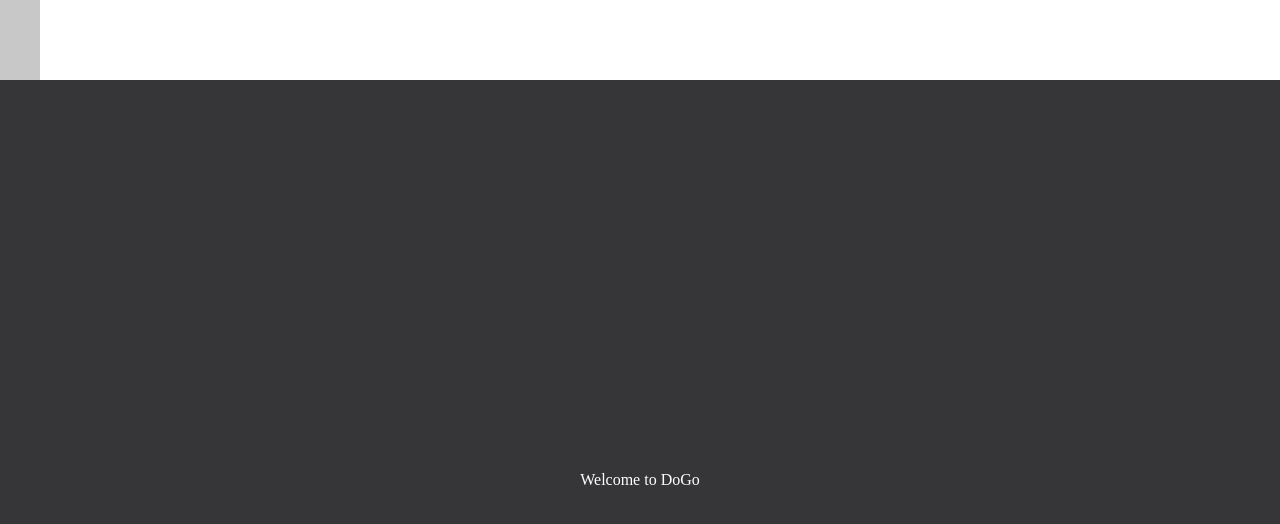
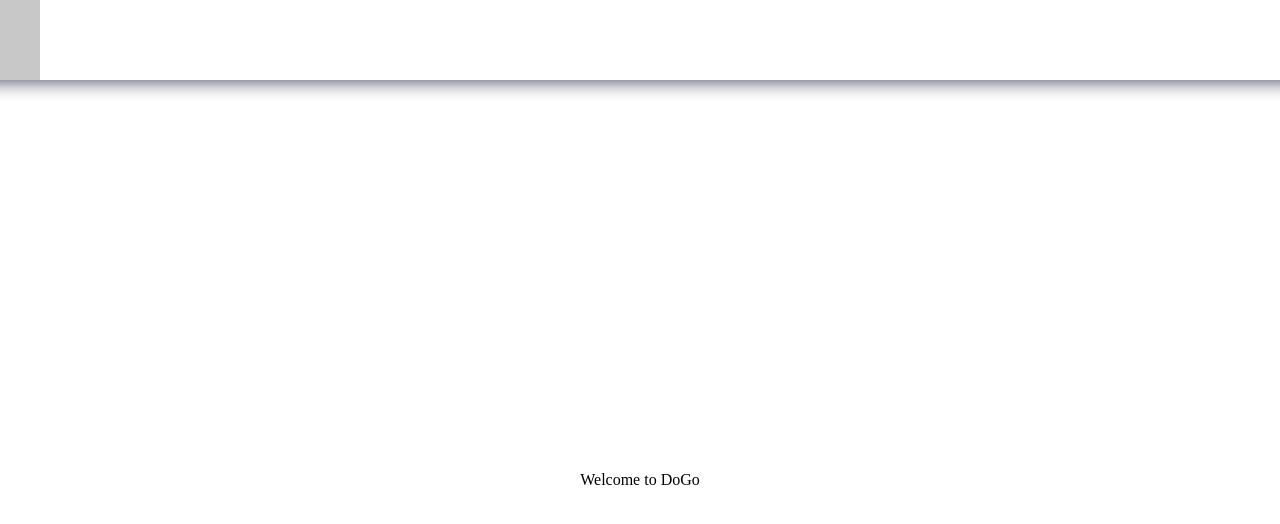
Before and after one commit to LabiciIvan/DoGo-application, a React (Vite) app: page / in a window 1280 px wide. Shown: the top 524 px of the page. Built offline with nearby package versions, Linux system fonts and the light colour scheme.

Commit message:
DG-10: Navigation Bar Development
- this commit contains changes to the specifics of the navigation bar.
- includes some changes in the HTML and CSS.

```diff
--- a/src/components/css/main.css
+++ b/src/components/css/main.css
@@ -12,7 +12,8 @@ body {
 	width: 100%;
 	height: 100%;
 	justify-content: center;
-	background-color: #363639;
+	/* background-color: rgb(234, 234, 234); */
+	background-color: white;
 }
 
 #root {
@@ -21,6 +22,6 @@ body {
 	max-width: 1600px;
 	height: 100%;
 	justify-content: center;
-	background-color:#363639;
-	color: white;
+	background-color: white;
+	color: black;
 }
--- a/src/components/css/navbar.css
+++ b/src/components/css/navbar.css
@@ -9,6 +9,7 @@
 	position: relative;
 	justify-content: center;
 	border-radius: 0 0 5px 5px;
+	box-shadow: 0px 22px 19px -21px rgba(66, 68, 90, 1);
 }
 
 .main-bar {
```
